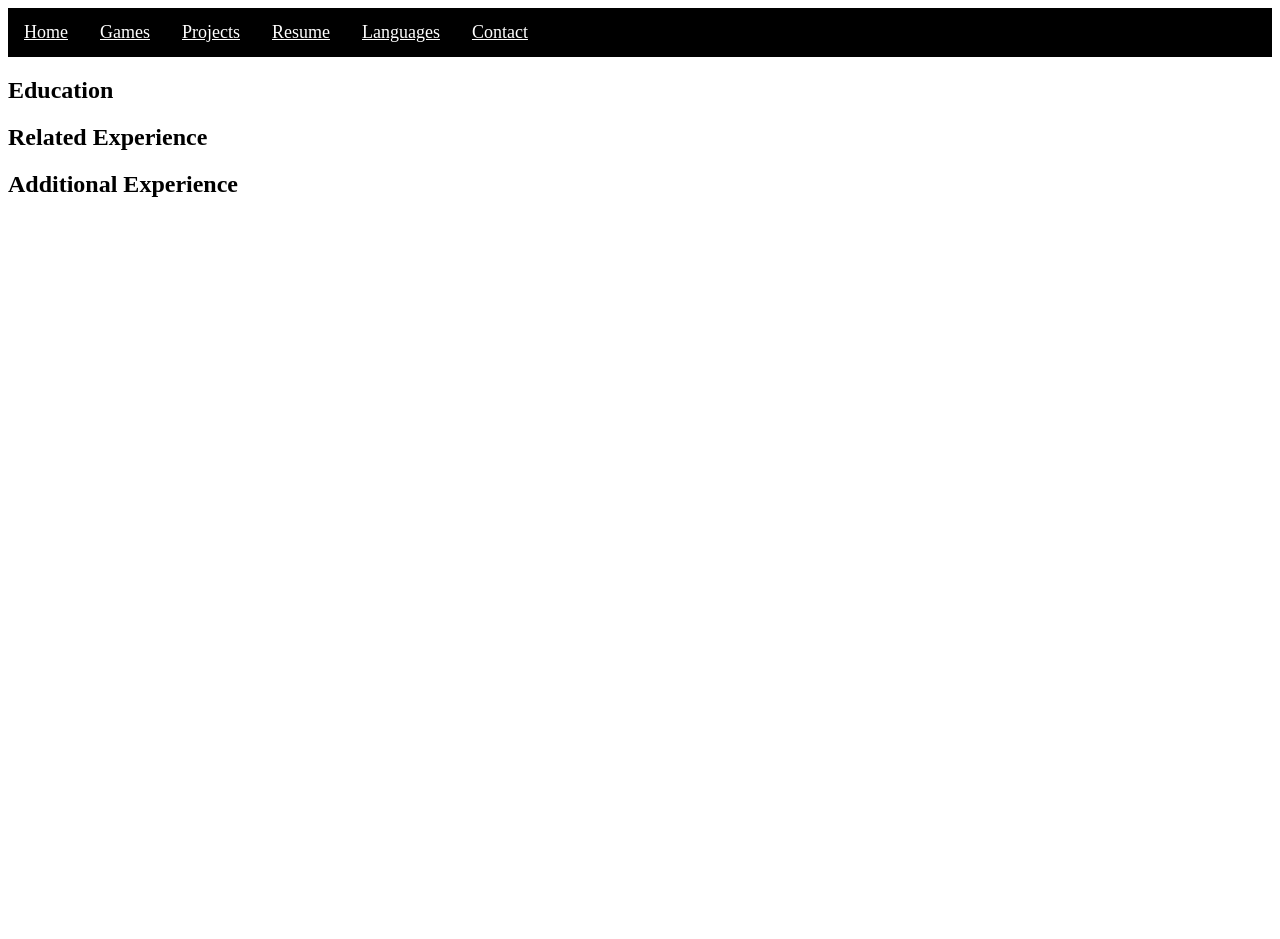
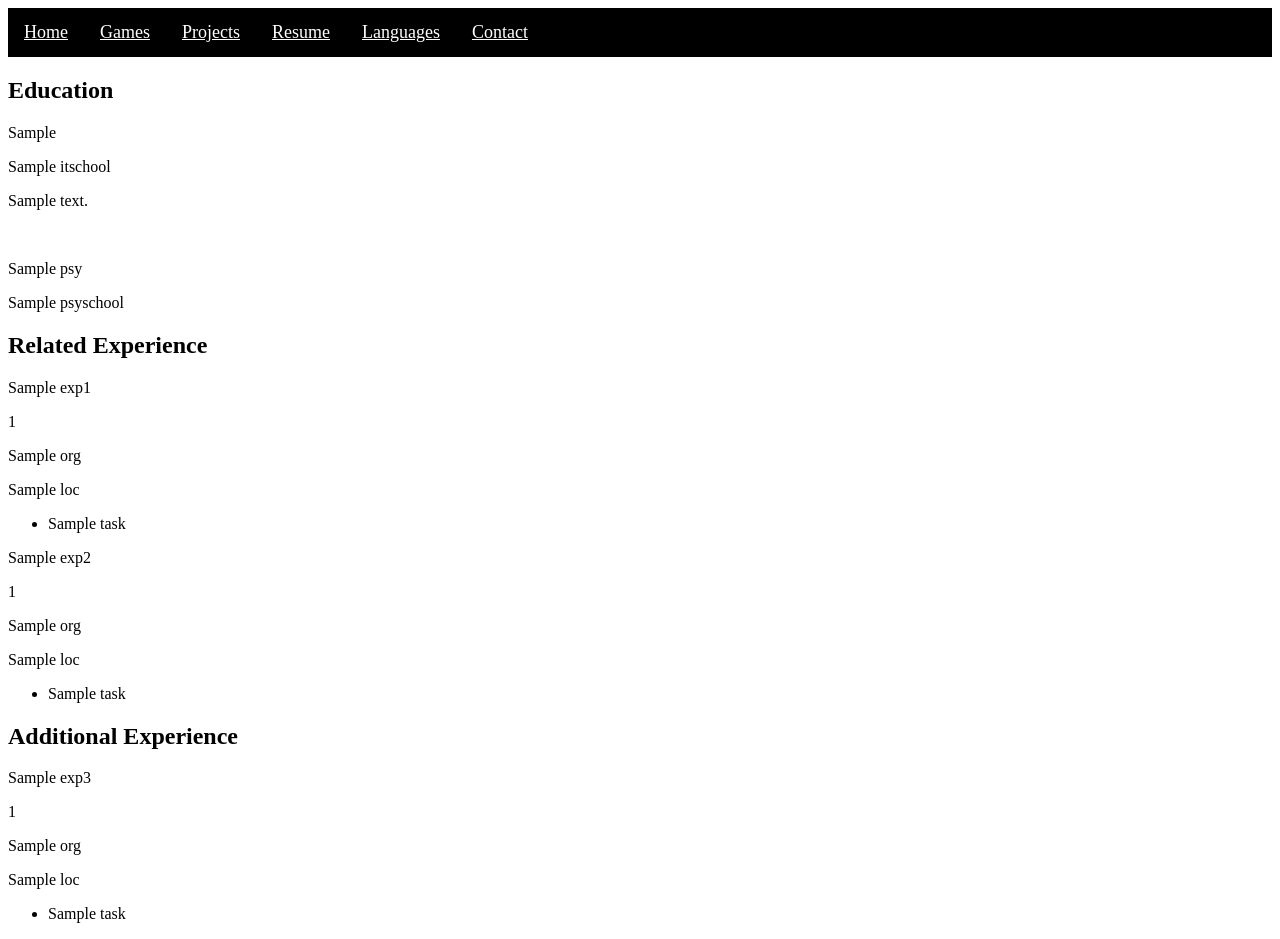
Before and after one commit to CodingGuruInTraining/myportfolio, a Flask app: template templates/resume.html in a window 1280 px wide. Before the commit the page ends 197 px from the top, so only its background shows below. Run offline with Flask 2, Linux system fonts and the light colour scheme; the template is opened without the code that fills it: most values are stand-ins (such as "Sample title", 1, 10 or a date in 2020).

Commit message:
filled in resume data

```diff
--- a/app.py
+++ b/app.py
@@ -1,11 +1,14 @@
 from flask import Flask, render_template
 from gamesdata import gamesFunction
 from languagedata import langFunction
+from resumedata import resumeFunction
+
 
 app = Flask(__name__)
 
 gamesData = gamesFunction()
 langData = langFunction()
+resumeData = resumeFunction()
 
 
 @app.route('/')
@@ -25,7 +28,7 @@ def projectsPage():
 
 @app.route('/resume')
 def resumePage():
-    return render_template('resume.html')
+    return render_template('resume.html', data = resumeData)
 
 
 @app.route('/languages')
--- a/templates/resume.html
+++ b/templates/resume.html
@@ -4,14 +4,64 @@
 
     <div>
         <h2>Education</h2>
+
+        {% for item in data %}
+
+            <p>{{item.edu.it}}</p>
+            <p>{{item.edu.itschool}}</p>
+            <p>{{item.edu.itextra}}</p>
+            <br>
+            <p>{{item.edu.psy}}</p>
+            <p>{{item.edu.psyschool}}</p>
+
+        {% endfor %}
     </div>
 
     <div>
         <h2>Related Experience</h2>
+
+        {% for item in data %}
+
+            <p>{{item.exp1.title}}</p>
+            <p>{{item.exp1.length}}</p>
+            <p>{{item.exp1.org}}</p>
+            <p>{{item.exp1.loc}}</p>
+            <ul>
+                {% for task in item.exp1.tasks %}
+                    <li>{{task}}</li>
+                {% endfor %}
+            </ul>
+
+            <p>{{item.exp2.title}}</p>
+            <p>{{item.exp2.length}}</p>
+            <p>{{item.exp2.org}}</p>
+            <p>{{item.exp2.loc}}</p>
+            <ul>
+                {% for task in item.exp2.tasks %}
+                    <li>{{task}}</li>
+                {% endfor %}
+            </ul>
+
+        {% endfor %}
+
     </div>
 
     <div>
         <h2>Additional Experience</h2>
+
+        {% for item in data %}
+
+            <p>{{item.exp3.title}}</p>
+            <p>{{item.exp3.length}}</p>
+            <p>{{item.exp3.org}}</p>
+            <p>{{item.exp3.loc}}</p>
+            <ul>
+                {% for task in item.exp3.tasks %}
+                    <li>{{task}}</li>
+                {% endfor %}
+            </ul>
+
+        {% endfor %}
     </div>
 
 {% endblock %}
```
Also changed, not shown: resumedata.py (+42 -3 lines).
